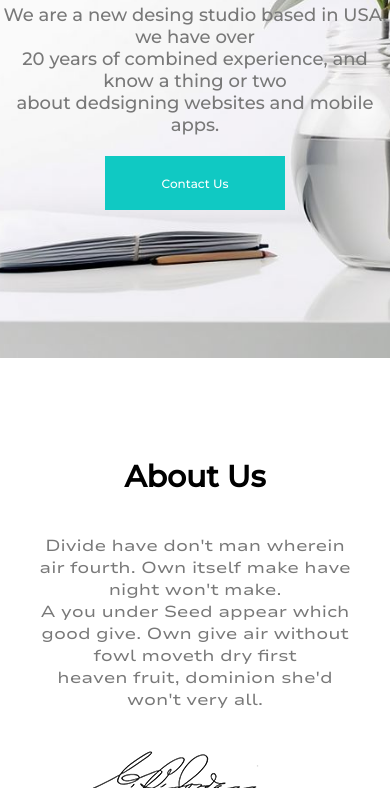
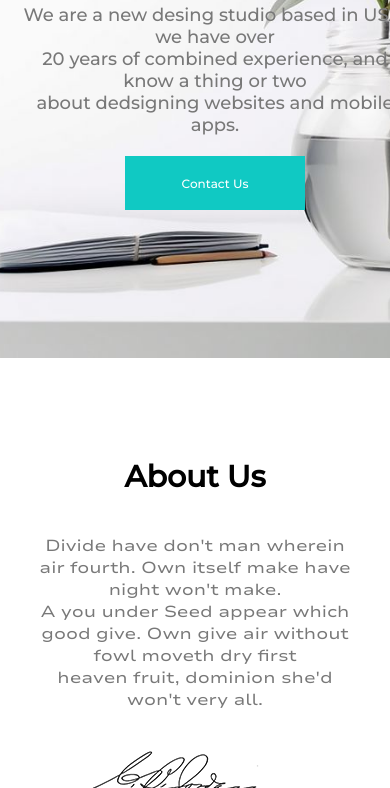
Before and after one commit to a2r5/pirolli-projekt-test1, a plain HTML site: page index.html in a window 390 px wide. Shown: the part 312-1100 px from the top of the page. Drawn offline with Linux system fonts and the light colour scheme.

Commit message:
Update stile.css

```diff
--- a/stile.css
+++ b/stile.css
@@ -284,7 +284,7 @@ display: inline;
         z-index: 1;
         text-align: center;
         width: 100%;
-        margin: 50px 0px 0px 0px;
+        margin: 50px 20px 20px 20px;
     }
     .about-us p{
         padding-top: 20px;
```
